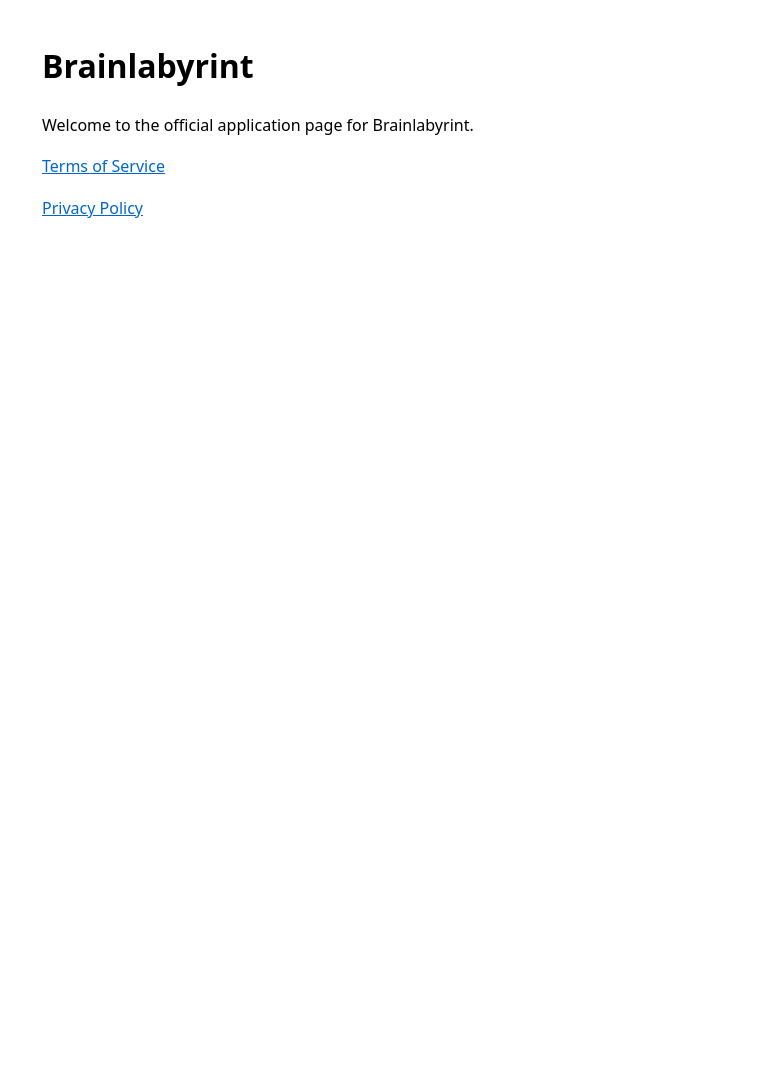
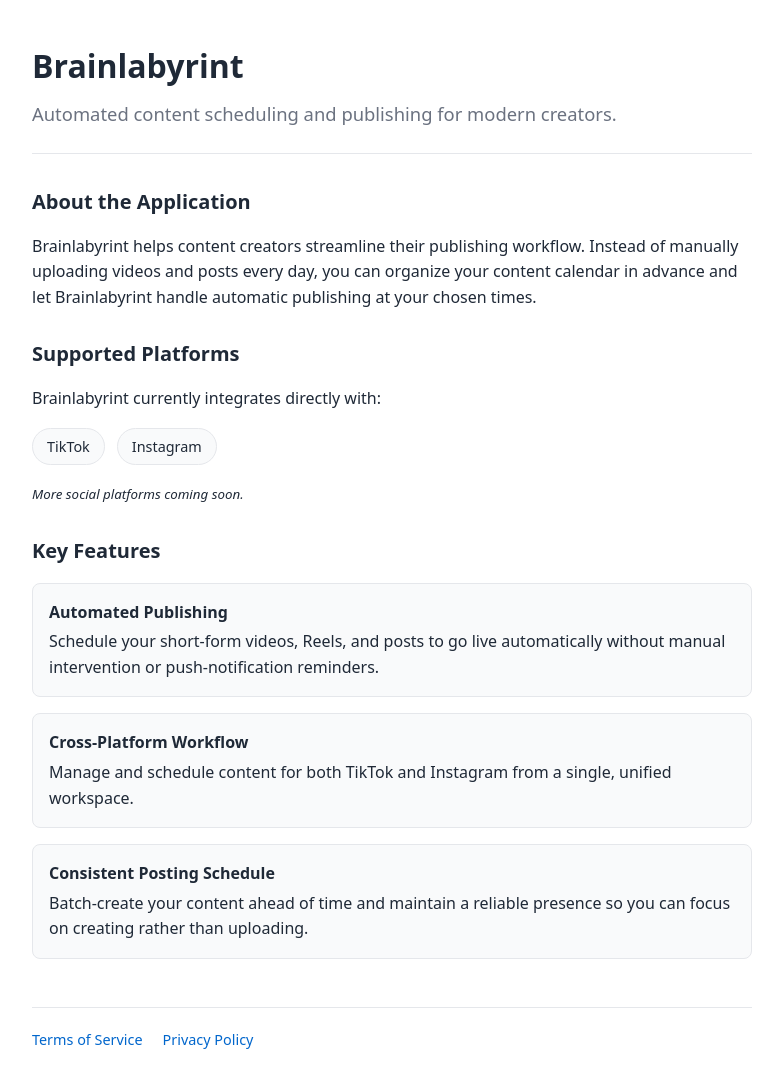
Before and after one commit to giodeviloper/brainlabyrint, a plain HTML site: page index.html in a window 1280 px wide. Shown: the whole page, without its empty margins (248-1031 px from the left). Before the commit the page ends 800 px from the top, so only its background shows below. Drawn offline with Linux system fonts and the light colour scheme.

Commit message:
Update index.html

```diff
--- a/index.html
+++ b/index.html
@@ -3,16 +3,139 @@
 <head>
   <meta charset="UTF-8">
   <meta name="viewport" content="width=device-width, initial-scale=1.0">
-  <title>Brainlabyrint</title>
+  <title>Brainlabyrint — Automated Social Media Scheduling</title>
   <style>
-    body { font-family: system-ui, sans-serif; max-width: 700px; margin: 40px auto; padding: 0 20px; line-height: 1.6; }
-    a { color: #0066cc; }
+    :root {
+      --primary: #0066cc;
+      --text: #1f2937;
+      --muted: #6b7280;
+      --bg: #ffffff;
+      --surface: #f9fafb;
+      --border: #e5e7eb;
+    }
+    body {
+      font-family: system-ui, -apple-system, sans-serif;
+      max-width: 720px;
+      margin: 40px auto;
+      padding: 0 20px;
+      line-height: 1.6;
+      color: var(--text);
+      background-color: var(--bg);
+    }
+    header {
+      border-bottom: 1px solid var(--border);
+      padding-bottom: 24px;
+      margin-bottom: 32px;
+    }
+    h1 {
+      margin: 0 0 8px 0;
+      font-size: 2rem;
+    }
+    .tagline {
+      font-size: 1.15rem;
+      color: var(--muted);
+      margin: 0;
+    }
+    h2 {
+      font-size: 1.25rem;
+      margin-top: 28px;
+      margin-bottom: 12px;
+    }
+    .platforms {
+      display: flex;
+      gap: 12px;
+      margin: 16px 0;
+    }
+    .badge {
+      background: var(--surface);
+      border: 1px solid var(--border);
+      padding: 6px 14px;
+      border-radius: 999px;
+      font-size: 0.9rem;
+      font-weight: 500;
+    }
+    .features {
+      list-style: none;
+      padding: 0;
+      display: grid;
+      gap: 16px;
+    }
+    .features li {
+      background: var(--surface);
+      border: 1px solid var(--border);
+      border-radius: 8px;
+      padding: 16px;
+    }
+    .features strong {
+      display: block;
+      margin-bottom: 4px;
+    }
+    footer {
+      margin-top: 48px;
+      padding-top: 20px;
+      border-top: 1px solid var(--border);
+      font-size: 0.9rem;
+      color: var(--muted);
+      display: flex;
+      gap: 20px;
+    }
+    a {
+      color: var(--primary);
+      text-decoration: none;
+    }
+    a:hover {
+      text-decoration: underline;
+    }
   </style>
 </head>
 <body>
-  <h1>Brainlabyrint</h1>
-  <p>Welcome to the official application page for Brainlabyrint.</p>
-  <a href="terms.html">Terms of Service</a>
-  <p><a href="privacy.html">Privacy Policy</a></p>
+
+  <header>
+    <h1>Brainlabyrint</h1>
+    <p class="tagline">Automated content scheduling and publishing for modern creators.</p>
+  </header>
+
+  <main>
+    <section>
+      <h2>About the Application</h2>
+      <p>
+        Brainlabyrint helps content creators streamline their publishing workflow. Instead of manually uploading videos and posts every day, you can organize your content calendar in advance and let Brainlabyrint handle automatic publishing at your chosen times.
+      </p>
+    </section>
+
+    <section>
+      <h2>Supported Platforms</h2>
+      <p>Brainlabyrint currently integrates directly with:</p>
+      <div class="platforms">
+        <span class="badge">TikTok</span>
+        <span class="badge">Instagram</span>
+      </div>
+      <p><small><em>More social platforms coming soon.</em></small></p>
+    </section>
+
+    <section>
+      <h2>Key Features</h2>
+      <ul class="features">
+        <li>
+          <strong>Automated Publishing</strong>
+          Schedule your short-form videos, Reels, and posts to go live automatically without manual intervention or push-notification reminders.
+        </li>
+        <li>
+          <strong>Cross-Platform Workflow</strong>
+          Manage and schedule content for both TikTok and Instagram from a single, unified workspace.
+        </li>
+        <li>
+          <strong>Consistent Posting Schedule</strong>
+          Batch-create your content ahead of time and maintain a reliable presence so you can focus on creating rather than uploading.
+        </li>
+      </ul>
+    </section>
+  </main>
+
+  <footer>
+    <a href="terms.html">Terms of Service</a>
+    <a href="privacy.html">Privacy Policy</a>
+  </footer>
+
 </body>
 </html>
```
